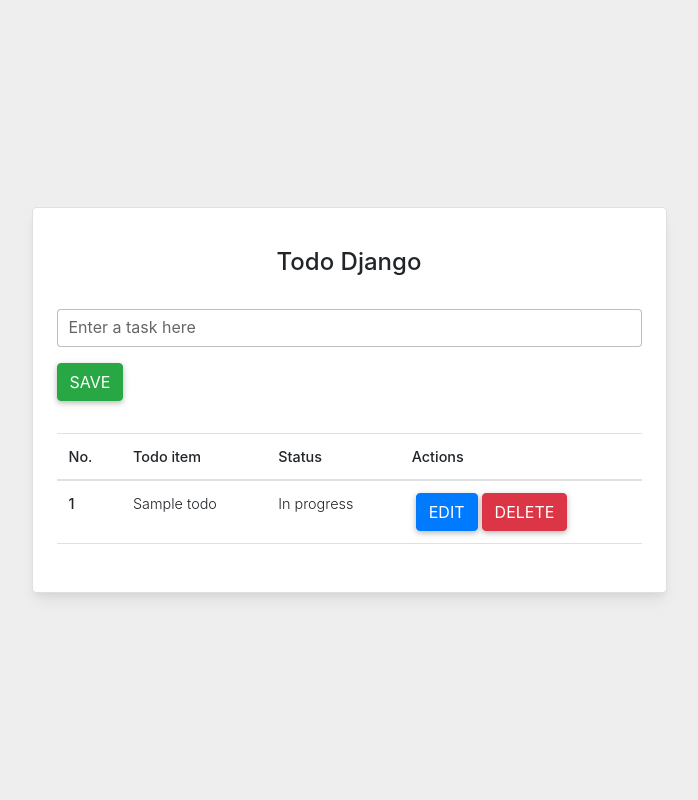
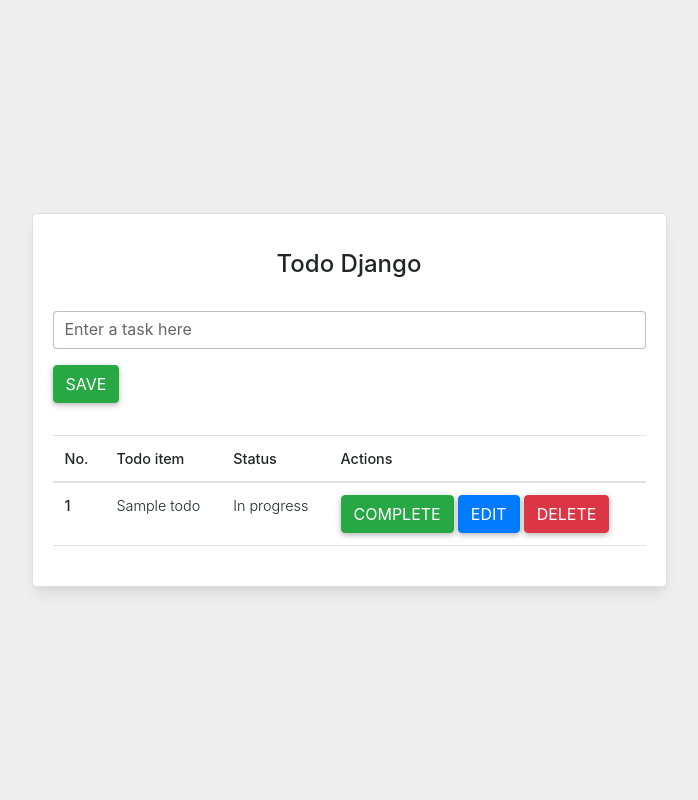
Before and after one commit to vishwasluhana/tododjango, a Django app: template templates/index.html in a window 1280 px wide. Shown: the whole page, without its empty margins (291-989 px from the left). Run offline with Django 3.2, Linux system fonts and the light colour scheme; the template is opened without the code that fills it: most values are stand-ins (such as "Sample title", 1, 10 or a date in 2020).

Commit message:
add complete todo functionality

```diff
--- a/base/models.py
+++ b/base/models.py
@@ -4,6 +4,7 @@ from django.db import models
 
 class Todo(models.Model):
     title = models.CharField(max_length=500)
+    completed = models.BooleanField(default=False)
 
     def __str__(self):
         return self.title
--- a/base/urls.py
+++ b/base/urls.py
@@ -7,4 +7,5 @@ urlpatterns = [
     path('add-todo', views.add_todo, name='add-todo'),
     path('delete/<str:pk>', views.delete_todo, name='delete-todo'),
     path('edit/<str:pk>', views.edit_todo, name='edit-todo'),
+    path('complete/<str:pk>', views.complete_todo, name='complete-todo')
 ]
--- a/templates/index.html
+++ b/templates/index.html
@@ -30,7 +30,7 @@
             <div class="row d-flex justify-content-center align-items-center h-100">
                 <div class="col col-lg-9 col-xl-7">
                     <div class="card rounded-3">
-                        <div class="card-body p-4">
+                        <div class="card-body pb-3">
 
                             <h4 class="text-center my-3 pb-3">Todo Django</h4>
 
@@ -62,10 +62,23 @@
                                     {% for todo in todos %}
                                     <tr>
                                         <th scope="row">{{forloop.counter}}</th>
+                                        {% if todo.completed %}
+                                        <td><s>{{ todo.title | capfirst }}</s></td>
+                                        <td>Completed</td>
+                                        {% else %}
                                         <td>{{ todo.title | capfirst }}</td>
                                         <td>In progress</td>
+                                        {% endif %}
                                         <td>
-                                            <button type="button" class="btn btn-primary ms-1" data-toggle="modal"
+                                            {% if todo.completed %}
+                                            <button type="button" class="btn btn-secondary"
+                                                disabled>Complete</button>
+                                            {% else %}
+                                            <a href="{% url 'complete-todo' todo.id %}">
+                                                <button type="button" class="btn btn-success">Complete</button>
+                                            </a>
+                                            {% endif %}
+                                            <button type="button" class="btn btn-primary" data-toggle="modal"
                                                 data-target="#editModal{{todo.id}}"
                                                 data-todo="{{todo.title}}">Edit</button>
                                             <button type="button" class="btn btn-danger" data-toggle="modal"
```
Also changed, not shown: base/views.py (+7 -0 lines), base/migrations/0005_todo_completed.py (added).
